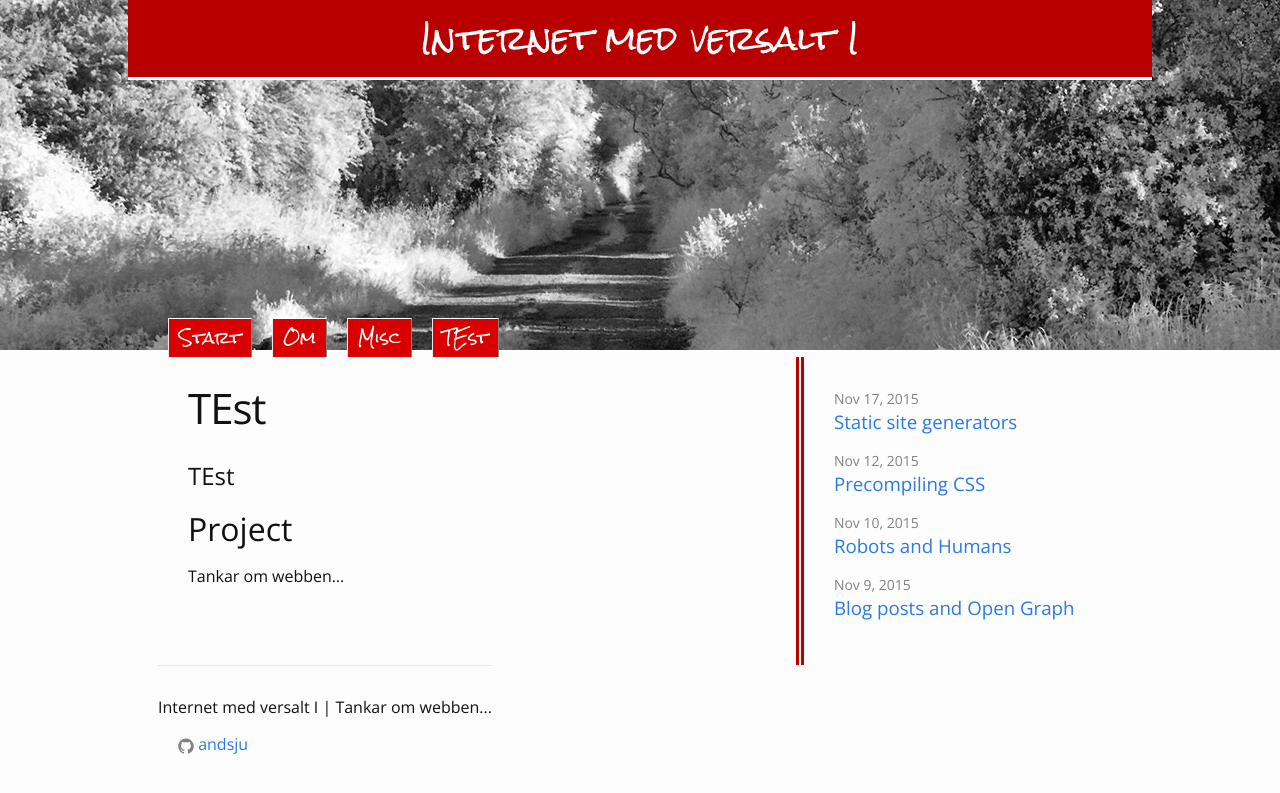
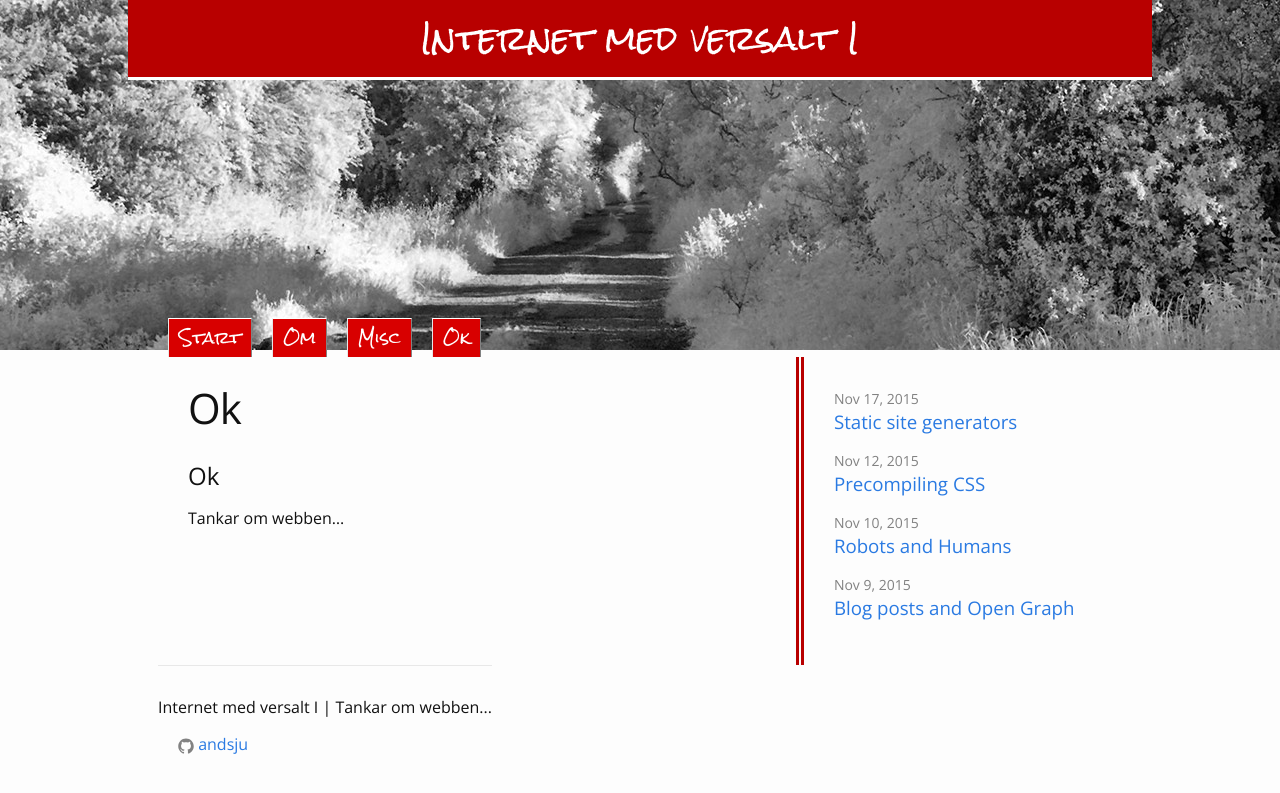
Before and after one commit to andsju/andsju, a Jekyll site: the page built from test.md, in a window 1280 px wide. Shown: the top 793 px of the page. Built offline with Jekyll 4.4.1, drawn with Linux system fonts in a browser that asks for light colours; our own code applies the rules of GitHub Pages for plain Markdown files.

Commit message:
Markdown test

```diff
--- a/test.md
+++ b/test.md
@@ -1,5 +1,2 @@
-# TEst
-
-## Project
-
+# Ok
 {{ site.description }}
```
